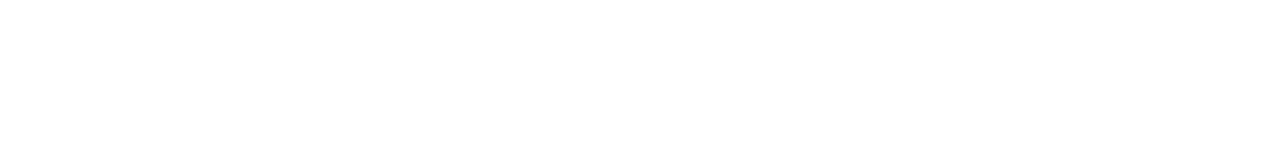
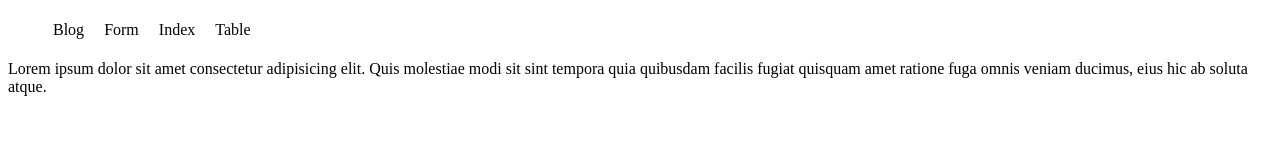
Before and after one commit to akd420/Module-4, a plain HTML site: page blog.html in a window 1280 px wide. Drawn offline with Linux system fonts and the light colour scheme.

Commit message:
third commit

```diff
--- a/blog.html
+++ b/blog.html
@@ -7,8 +7,19 @@
     <link rel="stylesheet" href="style.css">
 </head>
 <body>
-    <header></header>
-    <main></main>
+    <header>
+        <nav>
+            <ul>
+                <li><a href="blog.html">Blog</a></li>
+                <li><a href="form.html">Form</a></li>
+                <li><a href="index.html">Index</a></li>
+                <li><a href="table.html">Table</a></li>
+            </ul>
+        </nav>
+    </header>
+    <main>
+        <p>Lorem ipsum dolor sit amet consectetur adipisicing elit. Quis molestiae modi sit sint tempora quia quibusdam facilis fugiat quisquam amet ratione fuga omnis veniam ducimus, eius hic ab soluta atque.</p>
+    </main>
     <footer></footer>
 </body>
 </html>
--- a/style.css
+++ b/style.css
@@ -5,3 +5,18 @@ td,th{
 table{
     border-collapse: collapse;
 }
+nav>ul{
+    display: flex;
+}
+nav li{
+    list-style: none;
+    margin-right: 10px;
+    padding: 5px;
+}
+nav li:hover{
+    background-color: lightblue;
+}
+nav li a{
+    text-decoration: none;
+    color: black;
+}
```
Also changed, not shown: form.html (+12 -0 lines), index.html (+11 -0 lines), table.html (+10 -0 lines).
